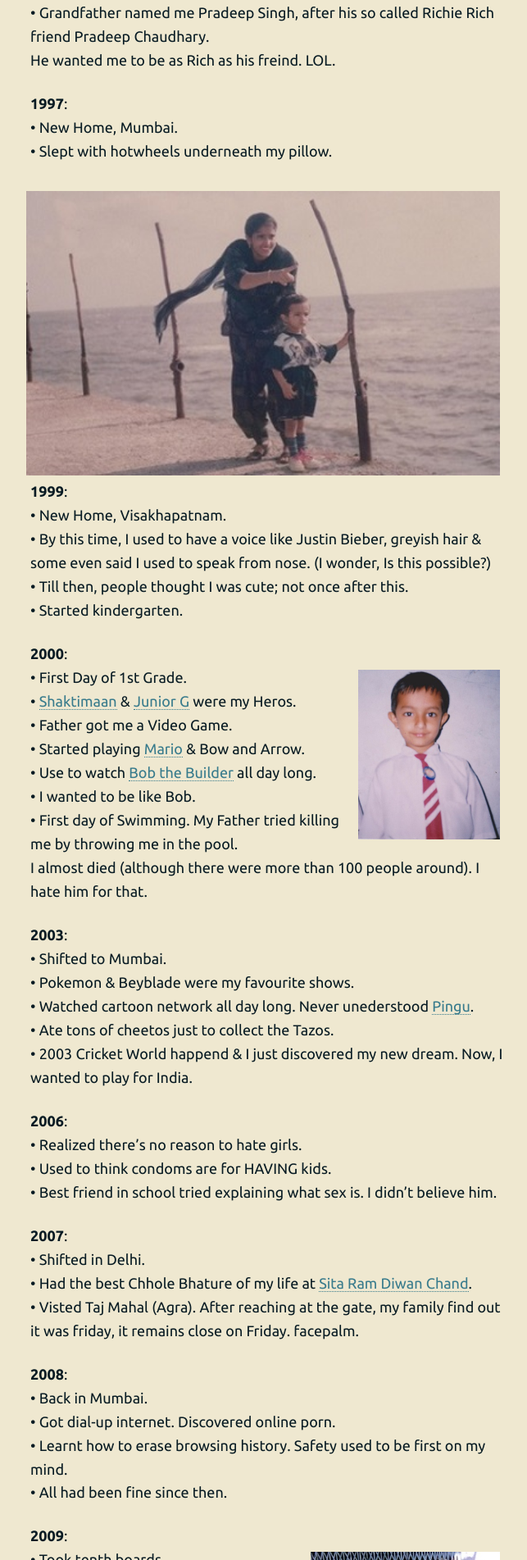
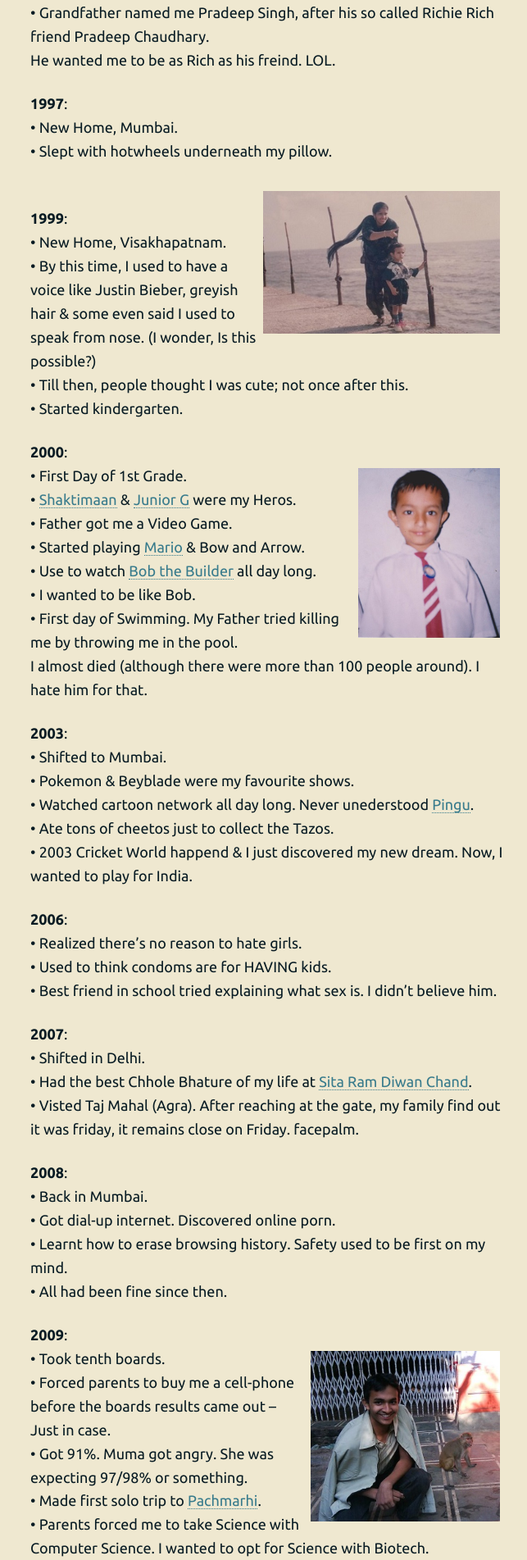
Before and after one commit to 93notes/93notes.github.io, a Jekyll site: the page built from timeline.html, in a window 1280 px wide. Shown: the part 405-2308 px from the top of the page at 82% size, without its empty margins (314-957 px from the left). Built offline with Jekyll 4.4.1, drawn with Linux system fonts in a browser that asks for light colours; nearby versions of some CDN libraries.

Commit message:
Update timeline.html

```diff
--- a/timeline.html
+++ b/timeline.html
@@ -53,7 +53,7 @@ He wanted me to be as Rich as his freind. LOL. </br>
 <strong>1997</strong>: </br>
 &bull; New Home, Mumbai. </br>
 &bull; Slept with hotwheels underneath my pillow.  </br> </br>
-<img width="100%"  src="/images/personal/With my mother at Sea face.jpg" alt="With my mother at Sea face"/>
+<img width="50%"  src="/images/personal/With my mother at Sea face.jpg" alt="With my mother at Sea face"/>
  </p>
 
 <p>
```
